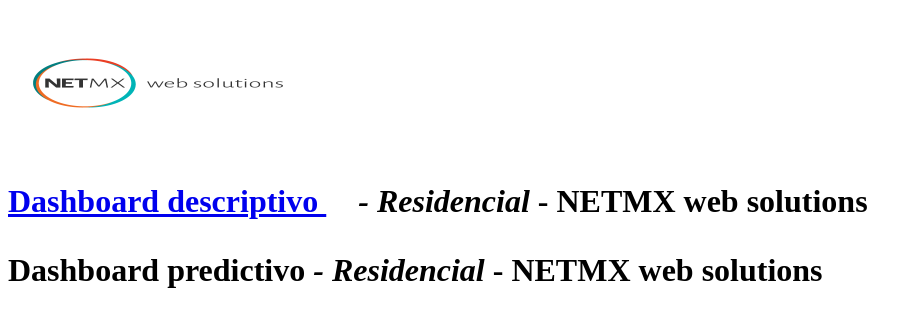
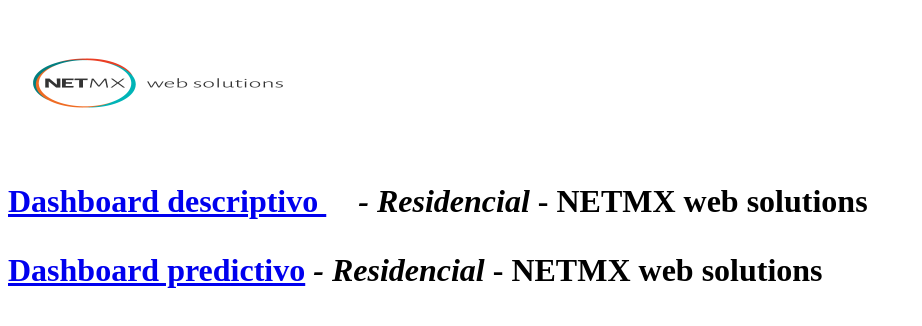
Before and after one commit to Mute163/Host-de-net, a plain HTML site: page index.html in a window 1280 px wide. Shown: the whole page, without its empty margins (0-922 px from the left). Drawn offline with Linux system fonts and the light colour scheme.

Commit message:
update 2

```diff
--- a/index.html
+++ b/index.html
@@ -7,7 +7,7 @@
     </head>
     <body>
         <img src="logo_net.png" width="300" height="150">
-        <h1> <a href="./Db_descriptivo.html"target="_blank">Dashboard descriptivo </a>&emsp;<i>- Residencial</i> - NETMX web solutions <p> <a href="./Db_predictivo1.html"target="_blank"></a>Dashboard predictivo</a> <i>- Residencial</i> - NETMX web solutions  </p> </h1>
+        <h1> <a href="./Db_descriptivo.html"target="_blank">Dashboard descriptivo </a>&emsp;<i>- Residencial</i> - NETMX web solutions <p> <a href="./Db_predictivo1.html"target="_blank">Dashboard predictivo</a> <i>- Residencial</i> - NETMX web solutions  </p> </h1>
 
     </body>
 
```
